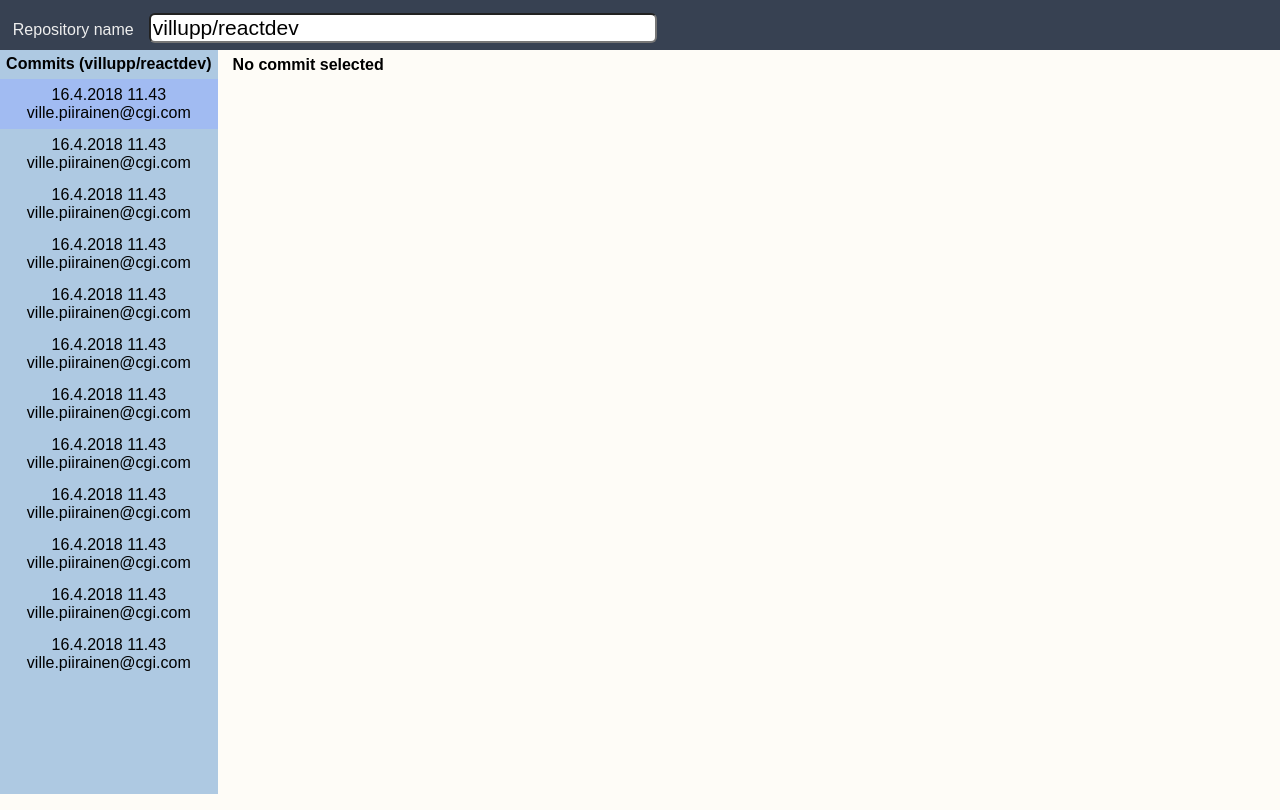
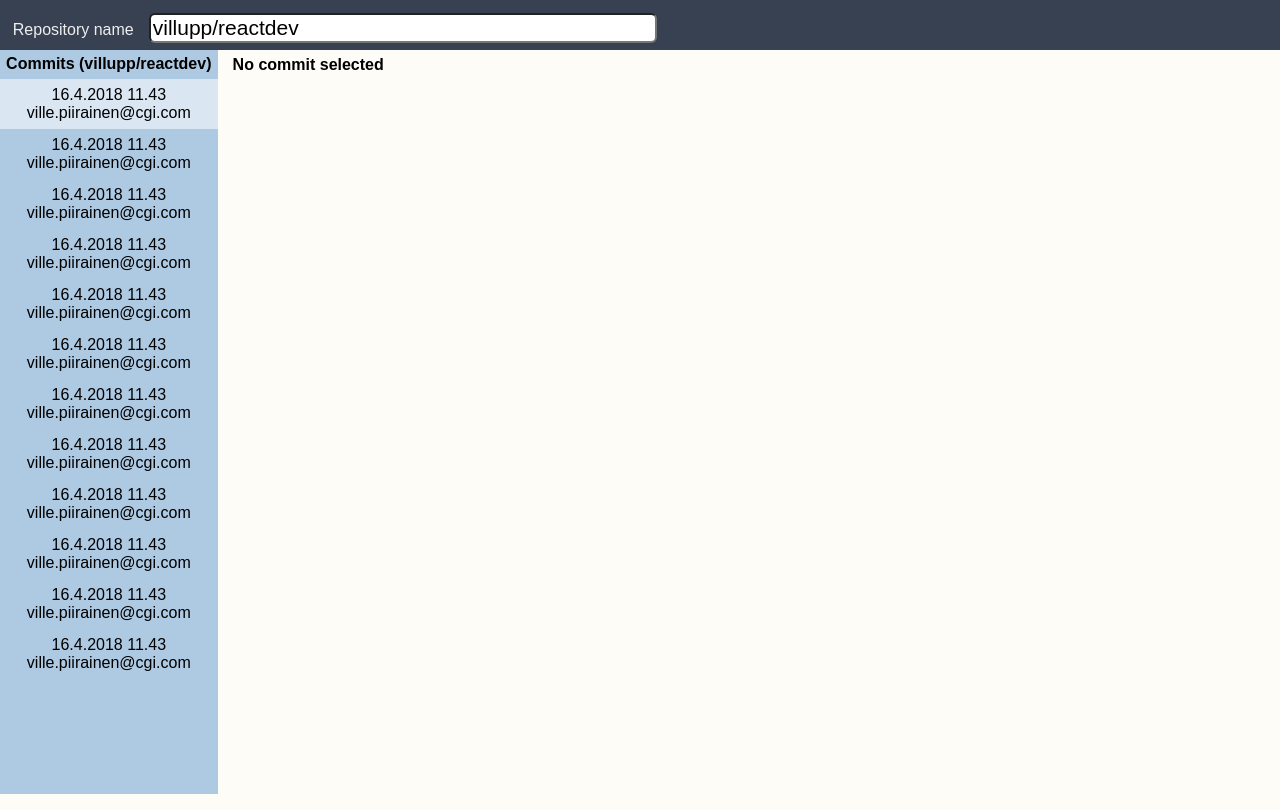
Before and after one commit to villupp/reactdevts, a React (Create React App) app: page / in a window 1280 px wide. In both pictures the pointer is over the element 108 px from the left and 104 px from the top of the page. Built offline with nearby package versions, Linux system fonts and the light colour scheme.

Commit message:
Commit item hover style adjustment.

```diff
--- a/src/index.css
+++ b/src/index.css
@@ -87,7 +87,7 @@ input#text-input-field-repo-name {
 
 .commit-item:hover {
     cursor: pointer;
-    background-color: rgba(152, 176, 255, 0.555);
+    background-color: rgba(255, 255, 255, 0.55);
 }
 
 .commit-item.selected:hover {
```
